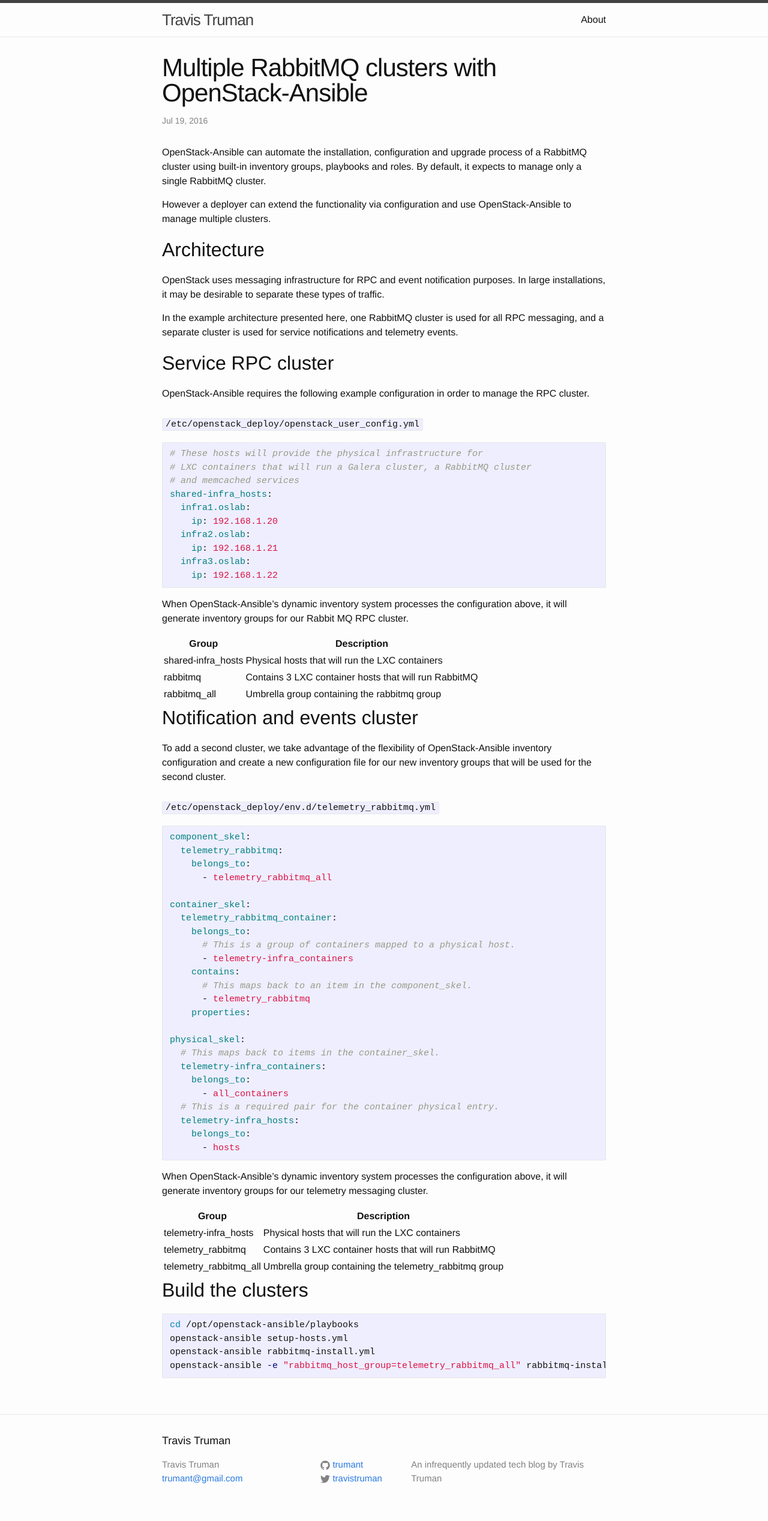
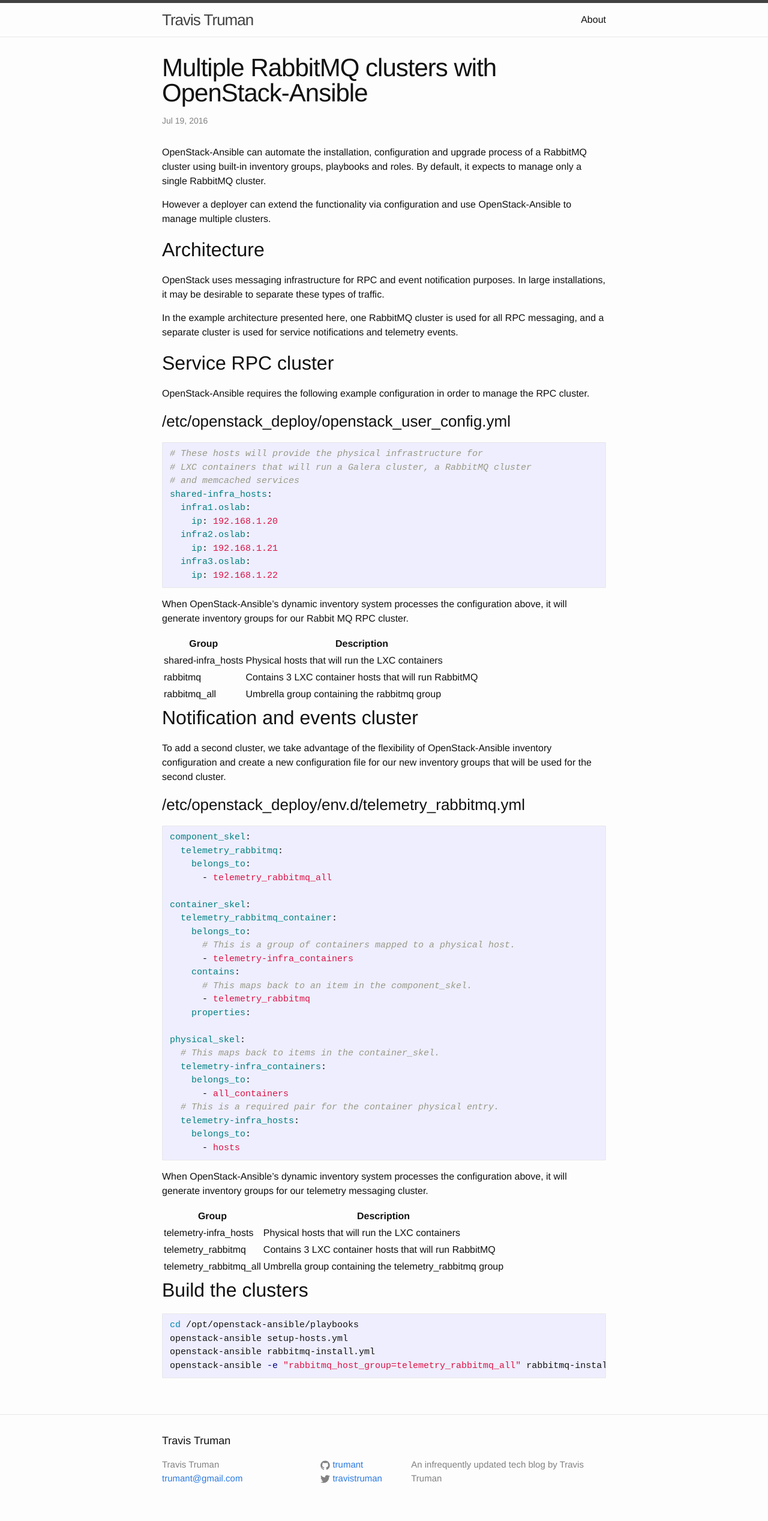
Before and after one commit to trumant/trumant.github.com, a Jekyll site: the page built from _posts/2016-07-19-openstack-ansible-multiple-rabbitmq-clusters.md, in a window 1280 px wide. Shown: the whole page at 60% size. Built offline with Jekyll 4.4.1, drawn with Linux system fonts in a browser that asks for light colours.

Commit message:
header format cleanup

````diff
--- a/_posts/2016-07-19-openstack-ansible-multiple-rabbitmq-clusters.md
+++ b/_posts/2016-07-19-openstack-ansible-multiple-rabbitmq-clusters.md
@@ -22,7 +22,7 @@
 
 OpenStack-Ansible requires the following example configuration in order to manage the RPC cluster.
 
-### `/etc/openstack_deploy/openstack_user_config.yml`
+### /etc/openstack_deploy/openstack_user_config.yml
 
 ```yaml
 # These hosts will provide the physical infrastructure for
@@ -50,7 +50,7 @@
 
 To add a second cluster, we take advantage of the flexibility of OpenStack-Ansible inventory configuration and create a new configuration file for our new inventory groups that will be used for the second cluster.
 
-### `/etc/openstack_deploy/env.d/telemetry_rabbitmq.yml`
+### /etc/openstack_deploy/env.d/telemetry_rabbitmq.yml
 
 ```yaml
 component_skel:
````
